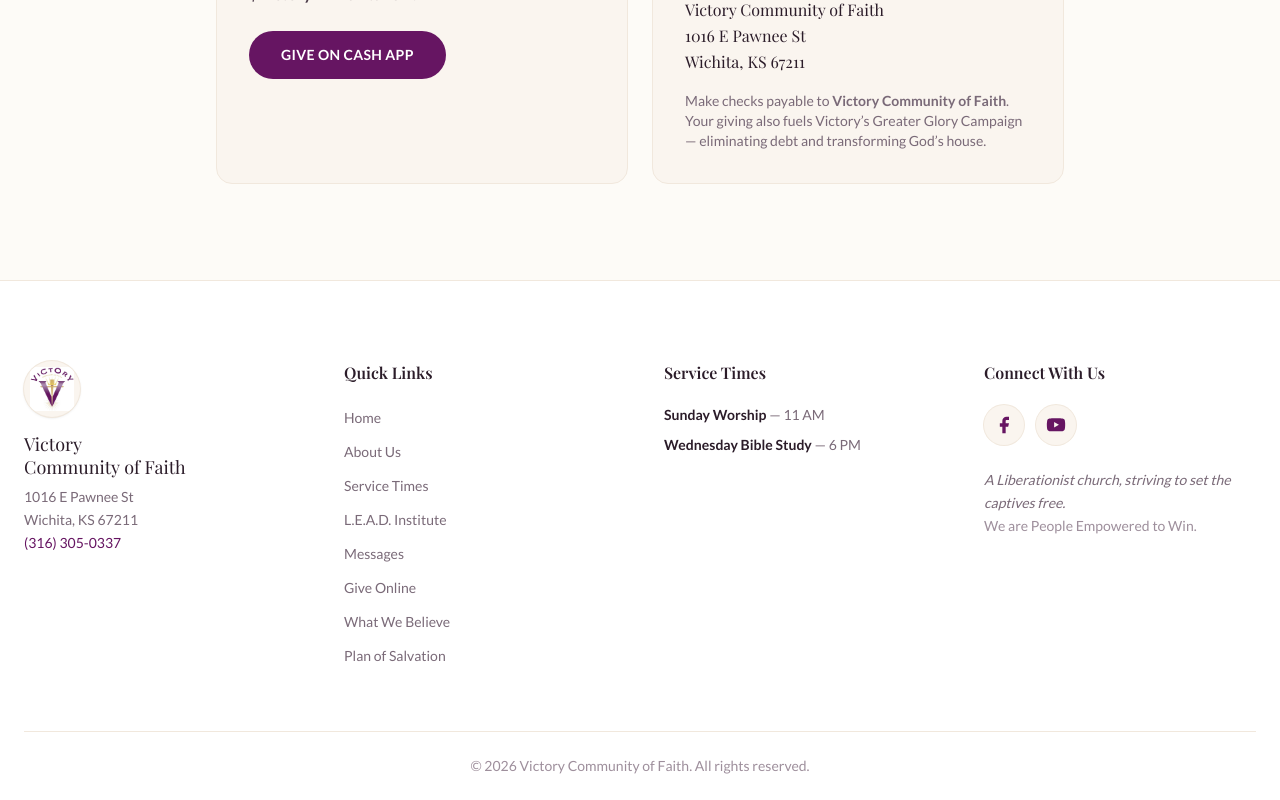
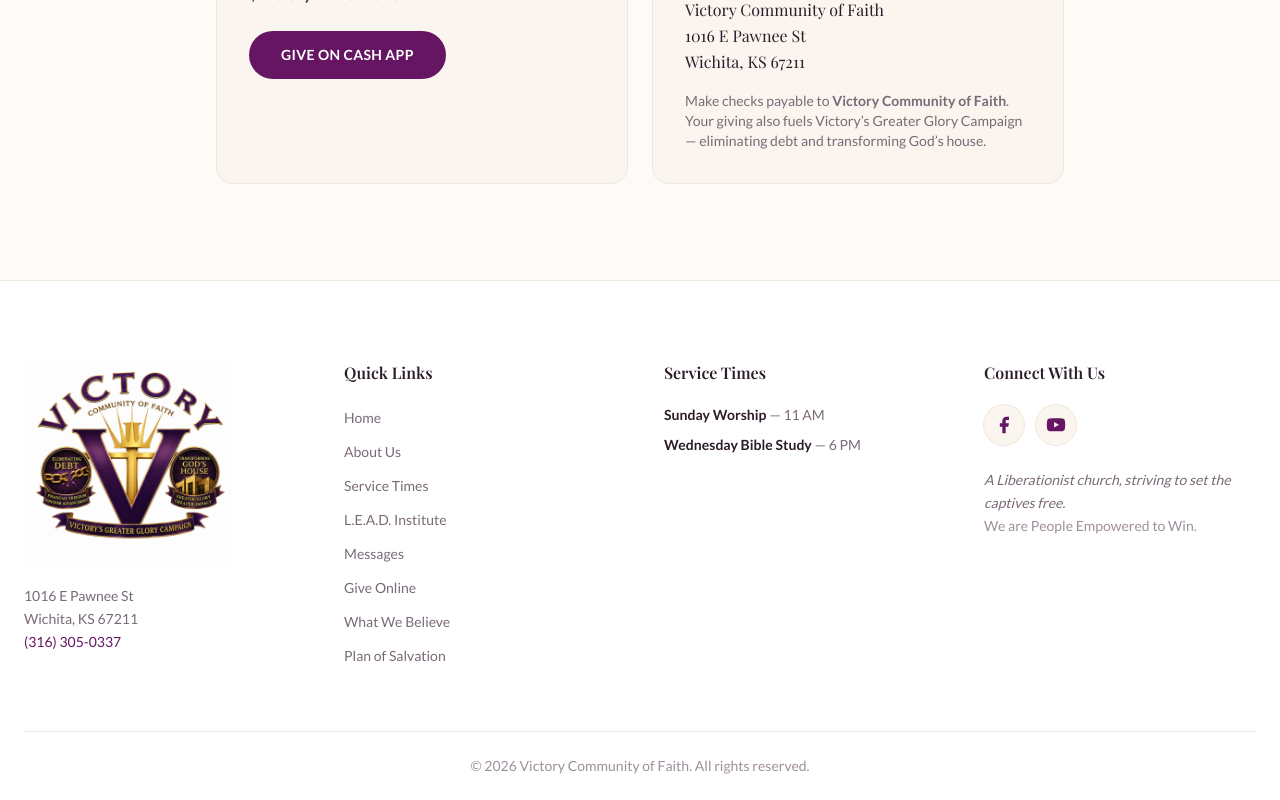
Before and after one commit to edesent/victorycommunityoffaith, a Next.js app: page /give in a window 1280 px wide. Shown: the part 1323-2123 px from the top of the page. Built offline with nearby package versions, Linux system fonts and the light colour scheme; a web font is replaced by a local one.

Commit message:
Footer: use the Greater Glory crest as a larger footer logo
Co-Authored-By: Claude Fable 5 <noreply@anthropic.com>

```diff
--- a/src/components/Footer.tsx
+++ b/src/components/Footer.tsx
@@ -1,4 +1,4 @@
-import { SITE, brandTop, brandBottom, phoneTel } from "@/config/site";
+import { SITE, phoneTel } from "@/config/site";
 
 const quickLinks = [
   { href: "#home", label: "Home" },
@@ -23,12 +23,11 @@ export default function Footer() {
         <div className="grid sm:grid-cols-2 lg:grid-cols-4 gap-12 pb-16 border-b border-cream-dark">
           {/* Brand */}
           <div className="flex flex-col items-center text-center sm:items-start sm:text-left">
-            <div className="w-14 h-14 rounded-full bg-cream flex items-center justify-center shadow-sm ring-1 ring-cream-dark mb-4 overflow-hidden">
-              <img src="/logo.png" alt={`${SITE.name} logo`} className="w-11 h-11 object-contain" />
-            </div>
-            <p className="font-serif text-lg text-text-dark mb-2 leading-tight">
-              {brandTop}<br />{brandBottom}
-            </p>
+            <img
+              src="/footer-logo.png"
+              alt={`${SITE.name} — Victory's Greater Glory Campaign crest`}
+              className="w-44 sm:w-52 mb-4"
+            />
             <p className="text-sm leading-relaxed text-text-light">
               {SITE.address.street}<br />
               {SITE.address.city}, {SITE.address.state} {SITE.address.zip}<br />
```
Also changed, not shown: public/footer-logo.png (added).
